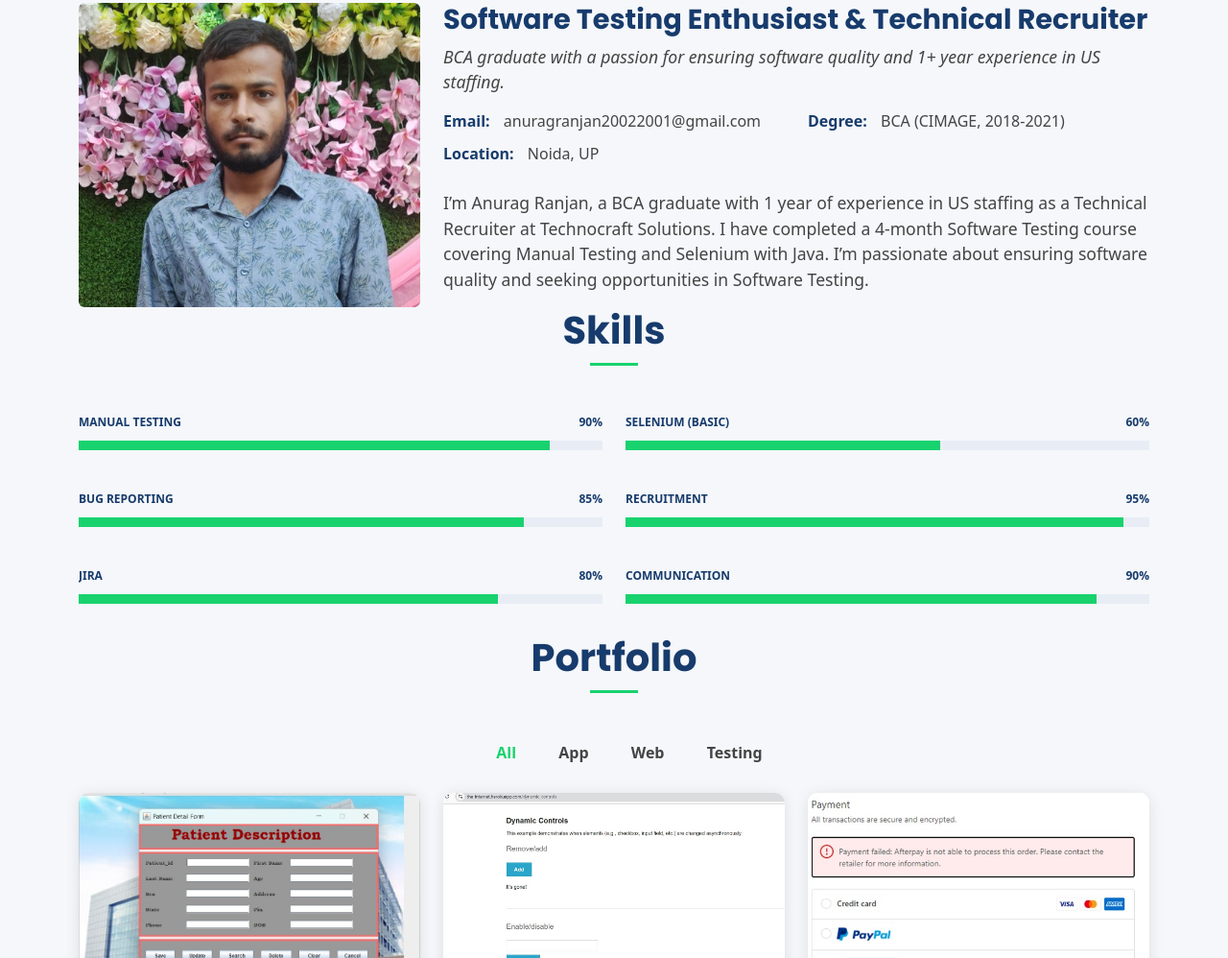
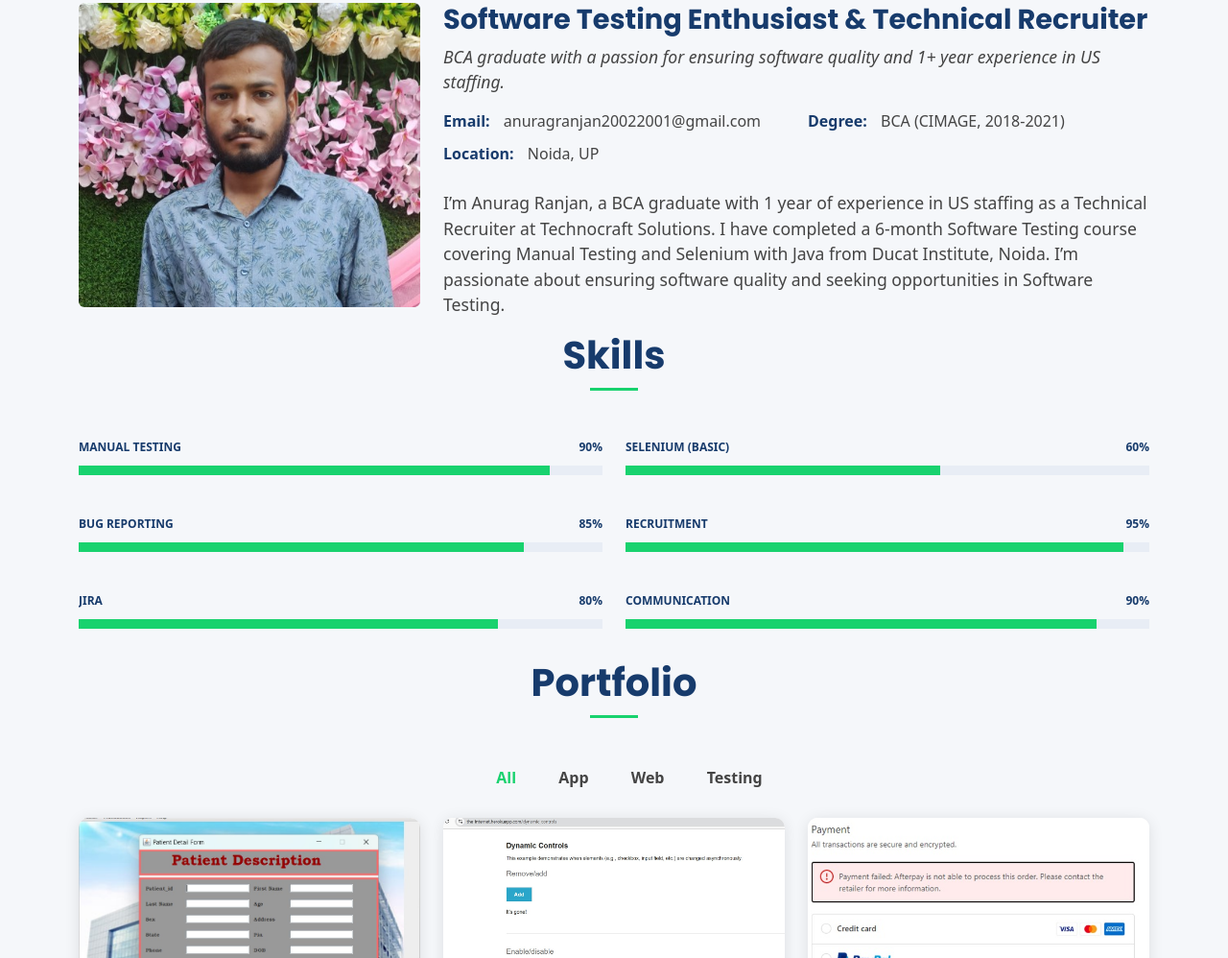
Before and after one commit to anuragcoderzz/anuragcoderzz.github.io, a plain HTML site: page index.html in a window 1280 px wide. Shown: the part 898-1896 px from the top of the page at 96% size. Drawn offline with nearby package versions, Linux system fonts and the light colour scheme.

Commit message:
Update index.html

```diff
--- a/index.html
+++ b/index.html
@@ -69,7 +69,7 @@
                         </div>
                     </div>
                     <p>
-                        I’m Anurag Ranjan, a BCA graduate with 1 year of experience in US staffing as a Technical Recruiter at Technocraft Solutions. I have completed a 4-month Software Testing course covering Manual Testing and Selenium with Java. I’m passionate about ensuring software quality and seeking opportunities in Software Testing.
+                        I’m Anurag Ranjan, a BCA graduate with 1 year of experience in US staffing as a Technical Recruiter at Technocraft Solutions. I have completed a 6-month Software Testing course covering Manual Testing and Selenium with Java from Ducat Institute, Noida. I’m passionate about ensuring software quality and seeking opportunities in Software Testing.
                     </p>
                 </div>
             </div>
```
